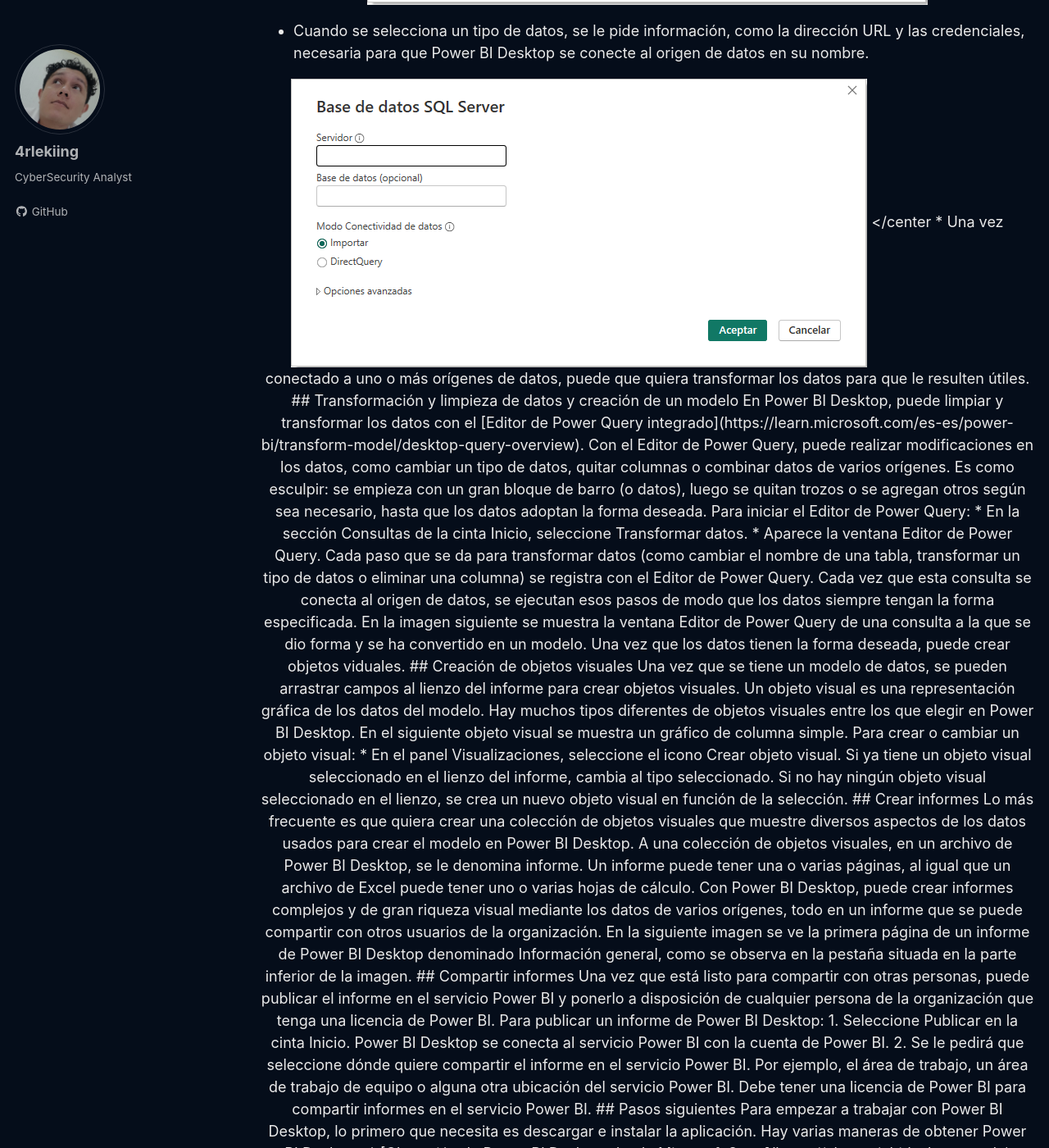
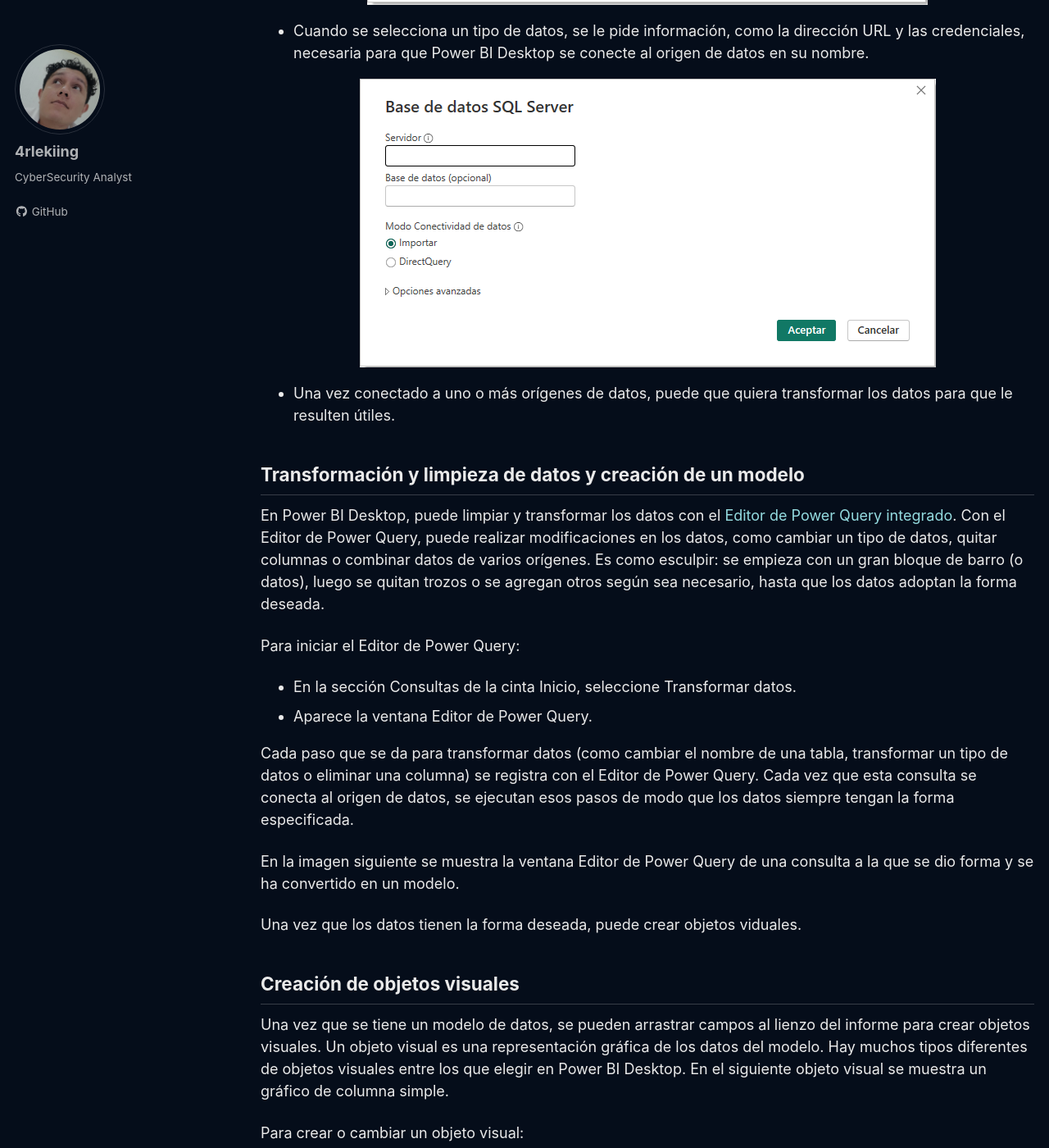
Before and after one commit to 4rleking/powerbi.github.io, a Jekyll site: the page built from _posts/2023-08-02-Power_BI_Desktop.md, in a window 1280 px wide and 1400 px high, scrolled down 3843 px. Shown: the whole window at 82% size. Built offline with Jekyll 4.4.1, drawn with Linux system fonts in a browser that asks for light colours; cached includes are drawn as plain includes; a script that is not in the unit is left out; some of the changed text lies outside the part shown.

Commit message:
Update 2023-08-02-Power_BI_Desktop.md

```diff
--- a/_posts/2023-08-02-Power_BI_Desktop.md
+++ b/_posts/2023-08-02-Power_BI_Desktop.md
@@ -67,7 +67,7 @@
 
 <center>
     <img src='./../assets/images/Desktop/Datos_02.png'>
-</center
+</center>
 
 * Una vez conectado a uno o más orígenes de datos, puede que quiera transformar los datos para que le resulten útiles.
 
```
